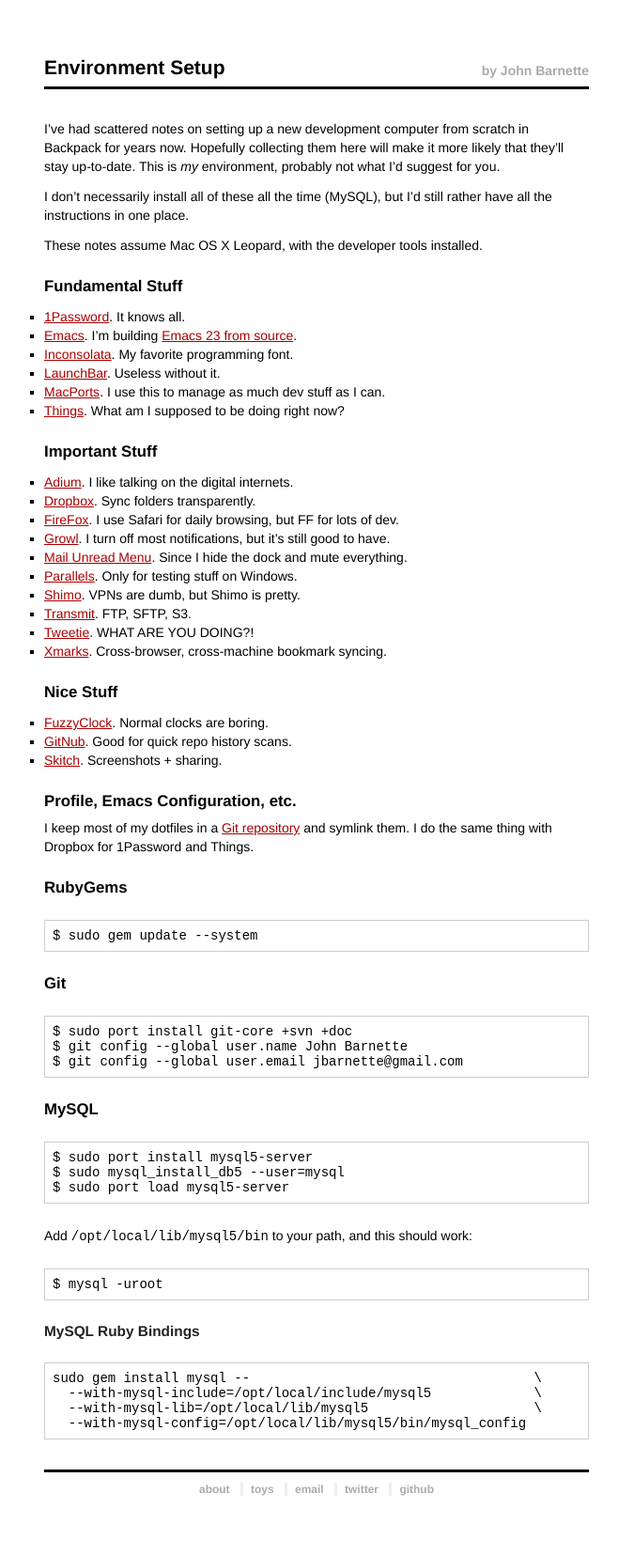
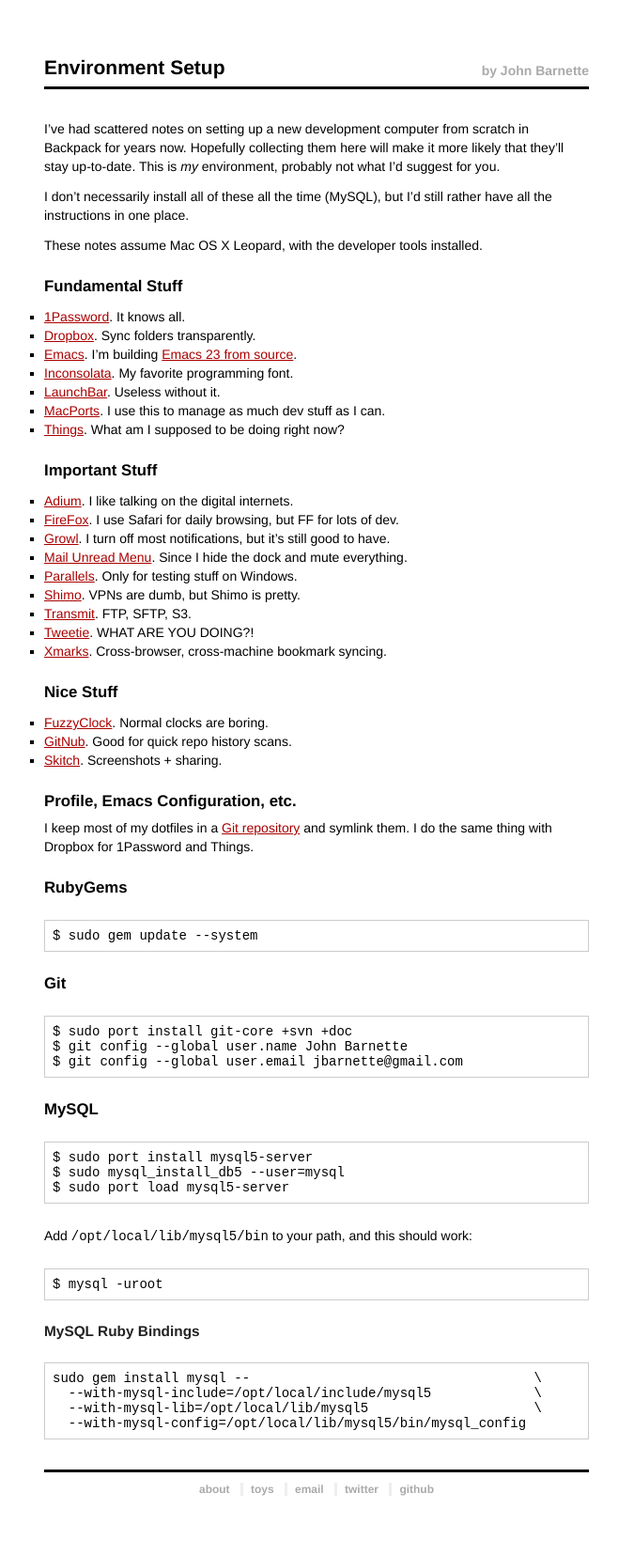
Before and after one commit to jbarnette/jbarnette.github.com, a Jekyll site: the page built from _posts/2009-07-24-dev-environment-setup.markdown, in a window 1280 px wide. Shown: the whole page at 94% size, without its empty margins (303-961 px from the left). Built offline with Jekyll 4.4.1, drawn with Linux system fonts in a browser that asks for light colours; nearby versions of some CDN libraries; part of the change alters nothing that is shown.

```diff
--- a/_posts/2009-07-24-dev-environment-setup.markdown
+++ b/_posts/2009-07-24-dev-environment-setup.markdown
@@ -17,6 +17,7 @@ installed.
 ## Fundamental Stuff
 
 * [1Password][1p]. It knows all.
+* [Dropbox][db]. Sync folders transparently.
 * [Emacs][em]. I'm building [Emacs 23 from source][es].
 * [Inconsolata][in]. My favorite programming font.
 * [LaunchBar][lb]. Useless without it.
@@ -26,7 +27,6 @@ installed.
 ## Important Stuff
 
 * [Adium][ad]. I like talking on the digital internets.
-* [Dropbox][db]. Sync folders transparently.
 * [FireFox][ff]. I use Safari for daily browsing, but FF for lots of dev.
 * [Growl][gr]. I turn off most notifications, but it's still good to have.
 * [Mail Unread Menu][mu]. Since I hide the dock and mute everything.
```
